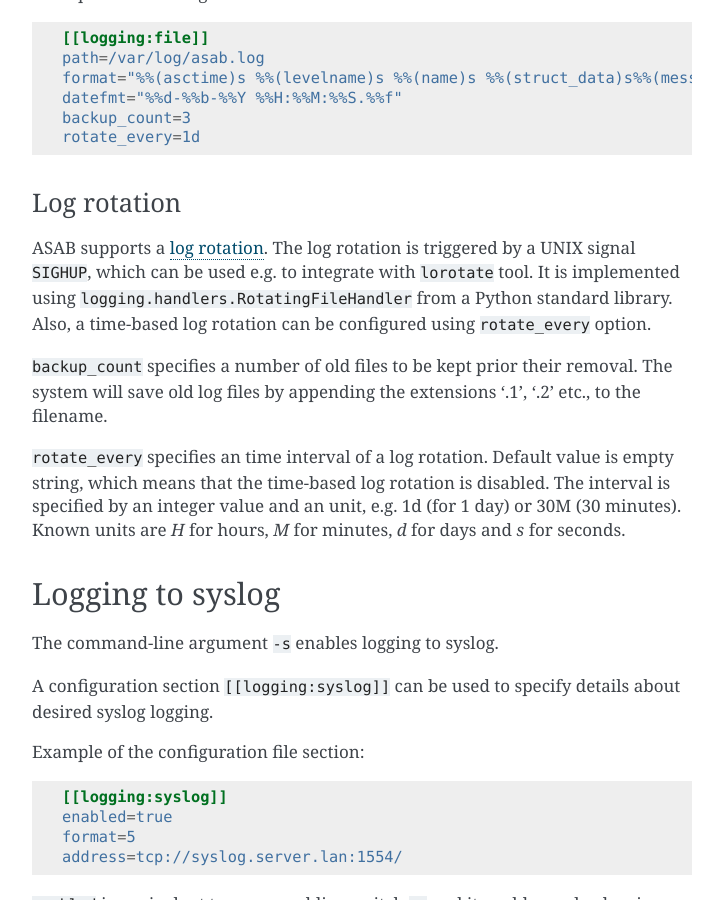
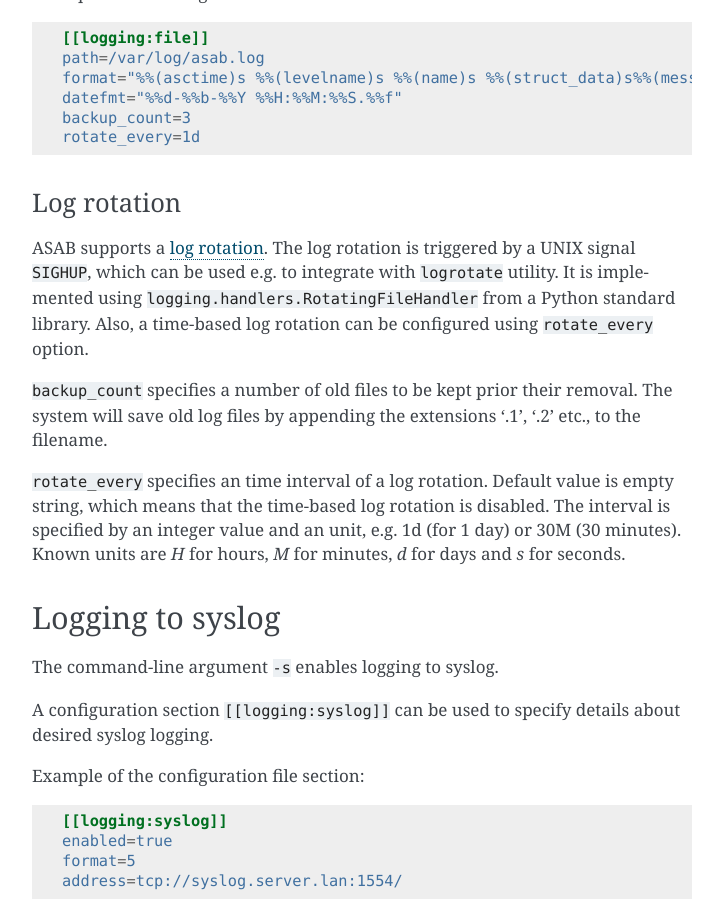
Before and after one commit to TeskaLabs/asab, a Sphinx documentation site: the page built from doc/asab/log.rst, in a window 1280 px wide and 900 px high, scrolled down 1699 px. Shown: the whole window, without its empty margins (388-1111 px from the left). Built offline with Sphinx 7.4.7, drawn with Linux system fonts in a browser that asks for light colours; the version number is read from the project's files by our own code.

Commit message:
Fix in the documentation.

```diff
--- a/doc/asab/log.rst
+++ b/doc/asab/log.rst
@@ -100,7 +100,7 @@ Log rotation
 ^^^^^^^^^^^^
 
 ASAB supports a `log rotation <https://en.wikipedia.org/wiki/Log_rotation>`_.
-The log rotation is triggered by a UNIX signal ``SIGHUP``, which can be used e.g. to integrate with ``lorotate`` tool.
+The log rotation is triggered by a UNIX signal ``SIGHUP``, which can be used e.g. to integrate with ``logrotate`` utility.
 It is implemented using ``logging.handlers.RotatingFileHandler`` from a Python standard library.
 Also, a time-based log rotation can be configured using ``rotate_every`` option.
 
```
